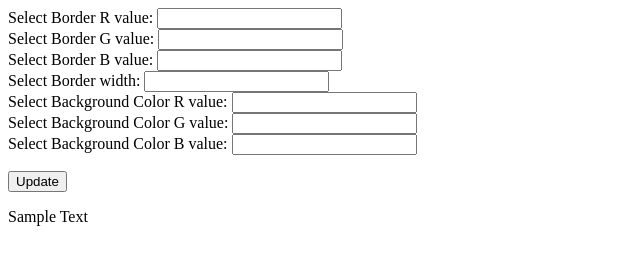
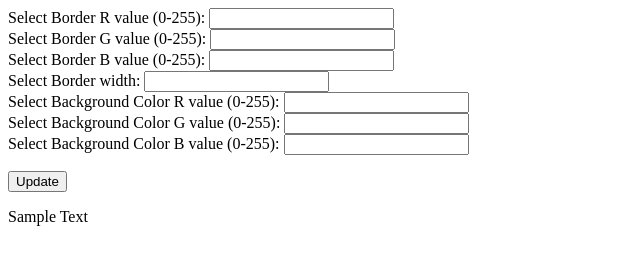
Before and after one commit to FreemanSpray/EECS448_Lab08, a plain HTML site: page Exercise4/StyleChanger.html in a window 1280 px wide. Shown: the whole page, without its empty margins (0-640 px from the left). Drawn offline with Linux system fonts and the light colour scheme.

Commit message:
Fixed minor issues
Added description of bounds to RGB fields in StyleChanger

```diff
--- a/Exercise4/StyleChanger.html
+++ b/Exercise4/StyleChanger.html
@@ -3,19 +3,19 @@
 		<script type="text/javascript" src="styleControl.js"></script>
 	</head>
 	<form>
-		<label for="borderRed">Select Border R value:</label>
+		<label for="borderRed">Select Border R value (0-255):</label>
 		<input type="text" id="borderRed"><br>
-		<label for="borderGreen">Select Border G value:</label>
+		<label for="borderGreen">Select Border G value (0-255):</label>
 		<input type="text" id="borderGreen"><br>
-		<label for="borderBlue">Select Border B value:</label>
+		<label for="borderBlue">Select Border B value (0-255):</label>
 		<input type="text" id="borderBlue"><br>
 		<label for="borderWidth">Select Border width:</label>
 		<input type="text" id="borderWidth"><br>
-		<label for="backgroundRed">Select Background Color R value:</label>
+		<label for="backgroundRed">Select Background Color R value (0-255):</label>
 		<input type="text" id="backgroundRed"><br>
-		<label for="backgroundGreen">Select Background Color G value:</label>
+		<label for="backgroundGreen">Select Background Color G value (0-255):</label>
 		<input type="text" id="backgroundGreen"><br>
-		<label for="backgroundBlue">Select Background Color B value:</label>
+		<label for="backgroundBlue">Select Background Color B value (0-255):</label>
 		<input type="text" id="backgroundBlue"><br>
 	</form>
 	<button type="button" onclick="styleProcessing()">Update</button>
```
Also changed, not shown: Exercise3/ProfilePage.html (+1 -1 lines).
